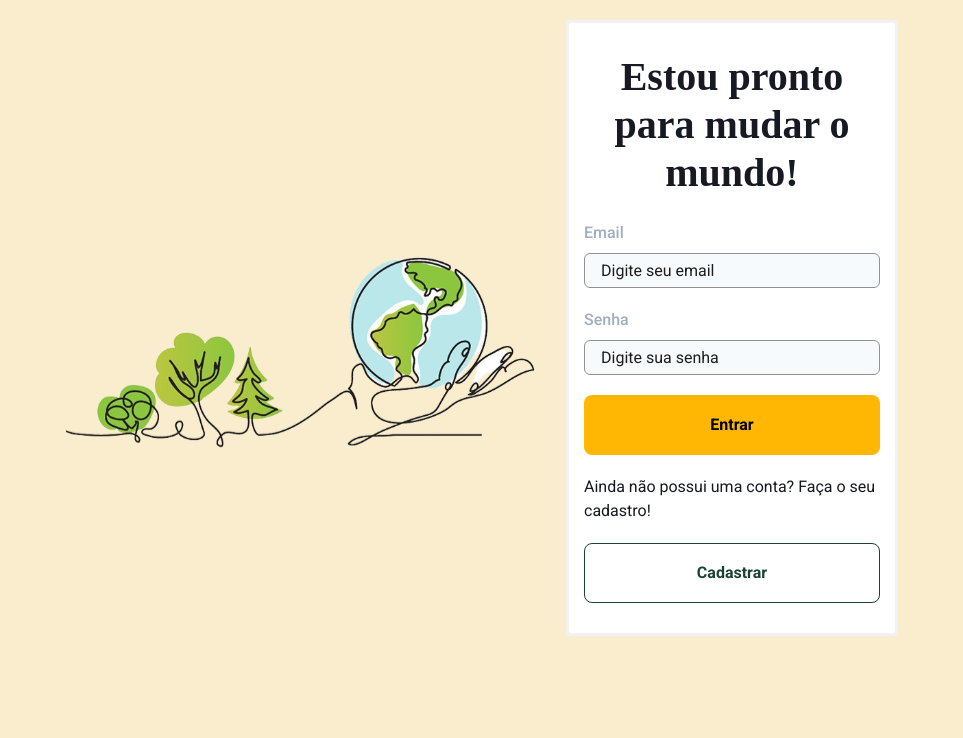
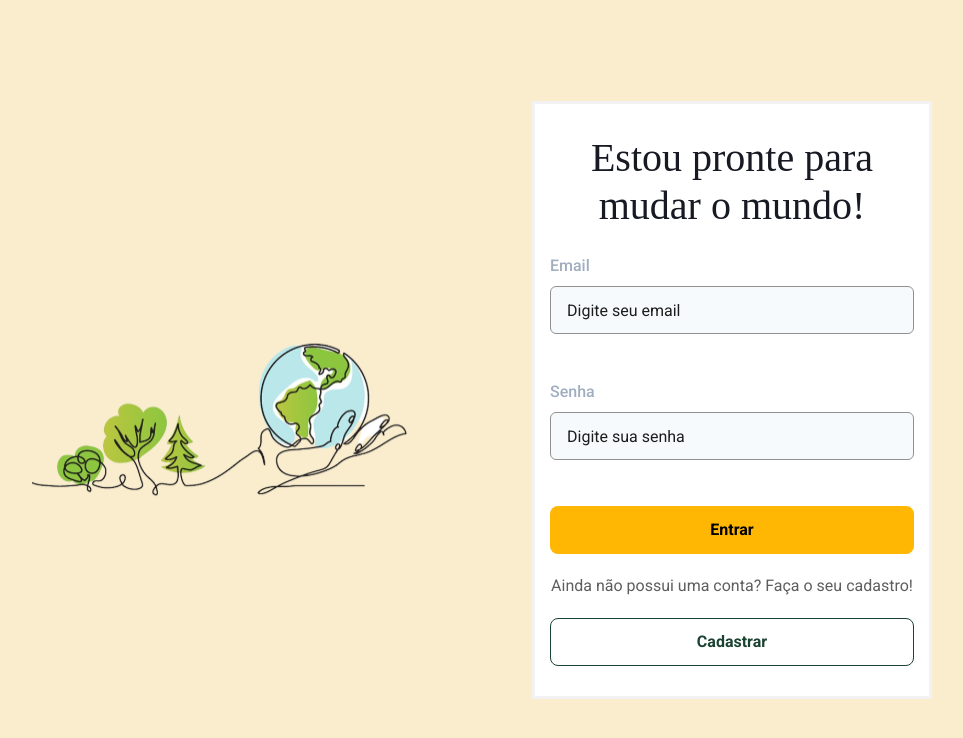
Before and after one commit to marcelosj3/sos-brazil, a React (Create React App) app: page /login in a window 1280 px wide. Shown: the top 738 px of the page, without its empty margins (158-1121 px from the left). Built offline with nearby package versions, Linux system fonts and the light colour scheme; a web font is replaced by a local one.

Commit message:
fix: fixing style bugs at the login page

```diff
--- a/src/components/Login/LoginForm.tsx
+++ b/src/components/Login/LoginForm.tsx
@@ -40,16 +40,20 @@ export const LoginForm = () => {
     <Grid
       onSubmit={handleSubmit(handleLogin)}
       as="form"
-      w={["100%", "100%", "40%", "40%"]}
+      w={["100%"]}
+      maxW={["300px", "400px"]}
       padding="30px 15px"
       border="3px solid"
       borderColor="gray.100"
       bg="white"
       color="gray.900"
-      mt={["4", "4", "0"]}
     >
-      <Heading size="lg" textAlign="center">
-        Estou pronto para mudar o mundo!
+      <Heading fontSize={["1xl", "3xl"]}
+        fontWeight={["normal"]}
+        textAlign="center"
+        lineHeight={["30px", "48px"]}
+        >
+        Estou pronte para mudar o mundo!
       </Heading>
       <VStack spacing="5" mt="6">
         <Input
@@ -68,29 +72,34 @@ export const LoginForm = () => {
         />
         <Button
           isLoading={loading}
-          bg="#FFB703"
+          bg="primary.350"
           w="100%"
           color="black"
-          h="60px"
+          h={["40px", "48px"]}
           borderRadius="8px"
           _hover={{
-            background: "#c28b00",
+            background: "primary.300",
           }}
           type="submit"
         >
           Entrar
         </Button>
-        <Text>Ainda não possui uma conta? Faça o seu cadastro!</Text>
+        <Text
+          color="gray.250">
+          Ainda não possui uma conta? Faça o seu cadastro!
+        </Text>
         <Button
           isLoading={loading}
           bg="transparent"
-          border="1px solid #1B4332"
+          border="1px solid"
+          borderColor="secondary.300"
           w="100%"
-          color="#1B4332"
-          h="60px"
+          color="secondary.300"
+          h={["40px", "48px"]}
           borderRadius="8px"
           _hover={{
-            background: "#1B4332",
+            background: "secondary.250",
+            color: "white"
           }}
           type="submit"
         >
--- a/src/components/Register/Input.tsx
+++ b/src/components/Register/Input.tsx
@@ -84,12 +84,16 @@ const InputBase: ForwardRefRenderFunction<HTMLInputElement, InputProps> = (
           _focus={{ bgColor: "gray.100" }}
           _placeholder={{ color: "gray.300" }}
           size="md"
-          h="35px"
+          h={["40px", "48px"]}
           ref={ref}
+          mb={!error? "26px" : "0px"}
           {...rest}
         />
 
-        {!!error && <FormErrorMessage>{error.message}</FormErrorMessage>}
+        <FormErrorMessage
+          h="18px"
+          fontSize="sm"
+        >{!!error && error.message}</FormErrorMessage>
       </InputGroup>
     </FormControl>
   );
--- a/src/pages/login/index.tsx
+++ b/src/pages/login/index.tsx
@@ -10,18 +10,21 @@ export const Login = () => {
       alignItems="center"
       justifyContent="center"
       color="white"
-      mt="20px"
+      h="100vh"
     >
       <Flex
-        w={["100%", "100%", "90%", "65%"]}
+        w={["100%"]}
         justifyContent="center"
         flexDirection={["column", "column", "row", "row"]}
         alignItems="center"
       >
-        <Image
+      <Image
           src={imageLogin}
           alt="mundo na mão"
-          boxSize={["120px", "120px", "500px", "500px"]}
+          // boxSize={["120px", "120px", "500px", "500px"]}
+          w={["0px", "0px", "200px", "400px"]}
+          display={["none", "none", "none", "block"]}
+          mr={["0px", "0px", "20px", "100px"]}
         />
         <LoginForm />
       </Flex>
--- a/src/styles/theme.ts
+++ b/src/styles/theme.ts
@@ -7,7 +7,8 @@ export const theme = extendTheme({
       150: "#FFF9E9",
       200: "#FAEDCD",
       250: "#D6C496",
-      300: "#FFB703",
+      300: "#ffc22a",
+      350: "#FFB703"
     },
     secondary: {
       100: "#8DA89D",
```
